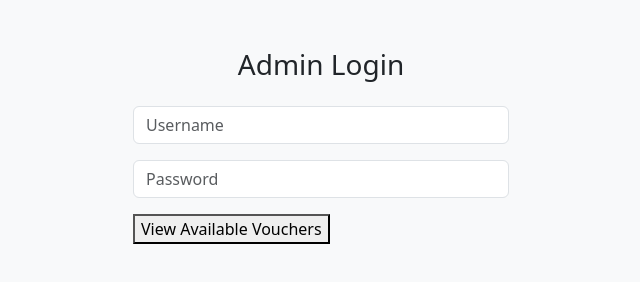
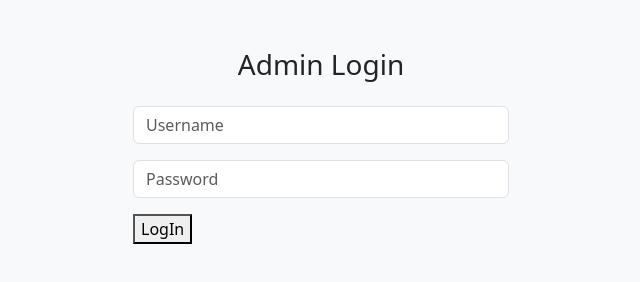
Before and after one commit to Magelland0552/myWork, a website: page public/admin-login.html in a window 1280 px wide. Shown: the whole page, without its empty margins (319-959 px from the left). Drawn offline with nearby package versions, Linux system fonts and the light colour scheme.

Commit message:
Change button text and color for login action

```diff
--- a/public/admin-login.html
+++ b/public/admin-login.html
@@ -16,8 +16,8 @@
 <input id="password" type="password" class="form-control mb-3" placeholder="Password">
 
    <a href="Admi.html">
-    <button type="button" class="purchase-btn">
-        View Available Vouchers
+    <button type="button"color="red" class="purchase-btn">
+        LogIn
     </button>
 <p id="error" class="text-danger mt-3"></p>
 
```
